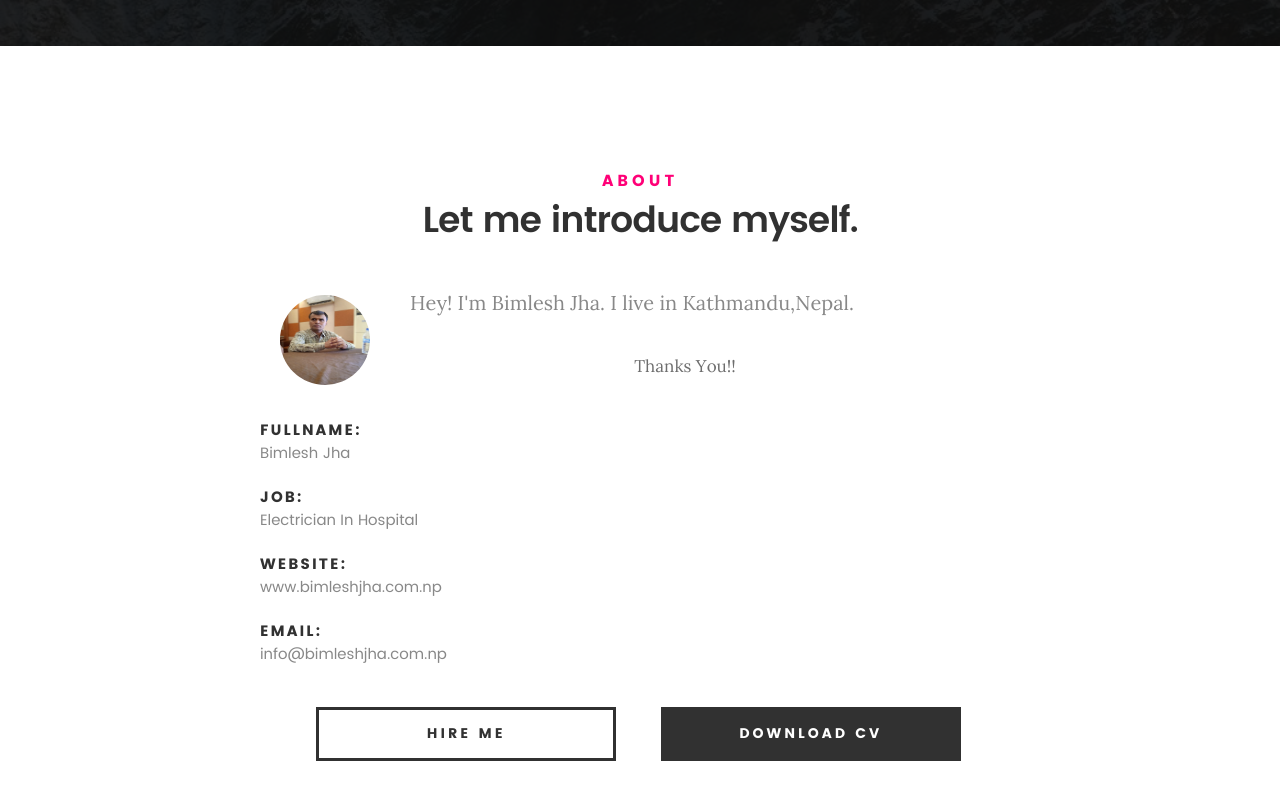
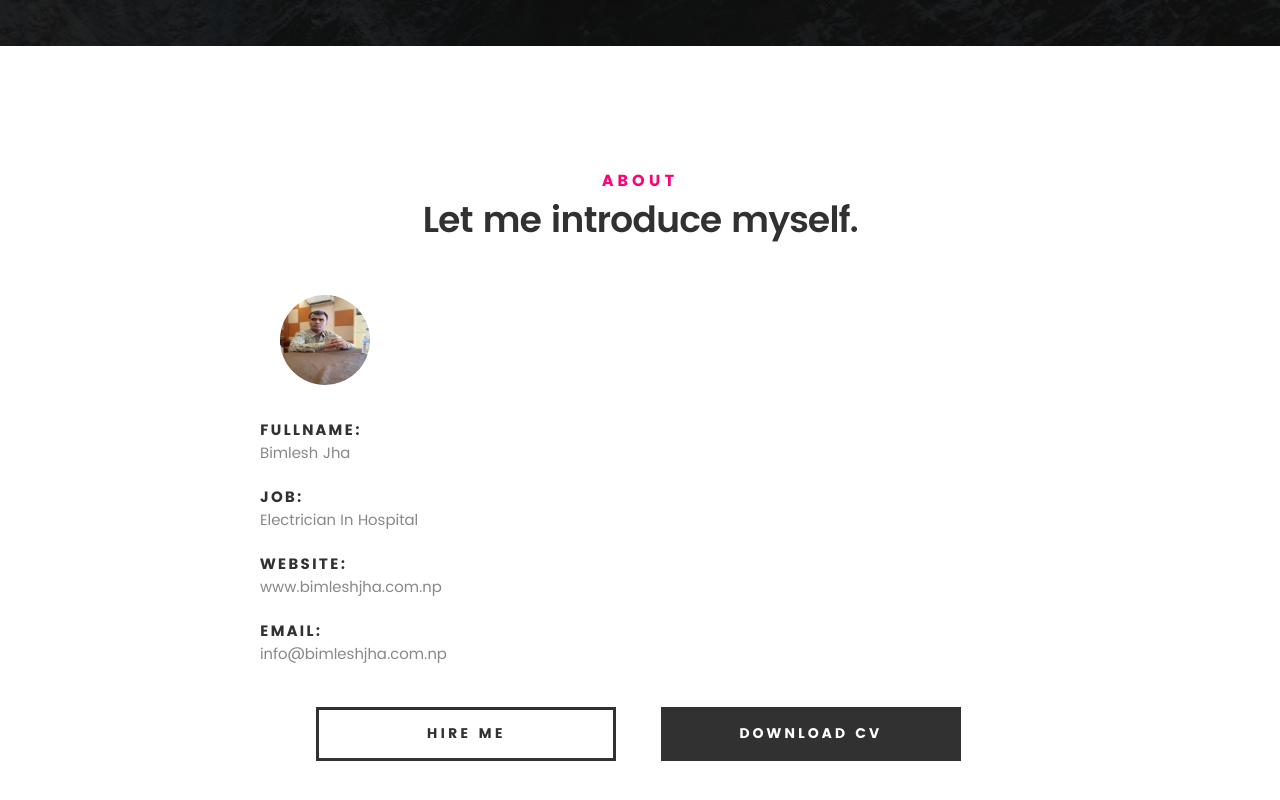
Before and after one commit to Aashishzha/BK-Jha, a plain HTML site: page index.html in a window 1280 px wide. Shown: the part 754-1554 px from the top of the page. Drawn offline with Linux system fonts and the light colour scheme; files whose address does not match are found by name.

Commit message:
Update index.html

```diff
--- a/index.html
+++ b/index.html
@@ -112,13 +112,12 @@
    			<h1>Let me introduce myself.</h1>
 
    			<div class="intro-info">
+				<center>
 
    				<img src="images/profile-pic.jpg" alt="Profile Picture">
 
-   				<p class="lead"> Hey! I'm Bimlesh Jha. I  live in Kathmandu,Nepal.
 
-			</p>
-			      Thanks You!!
+			     </center>
    			</div>
 
    		</div>
```
